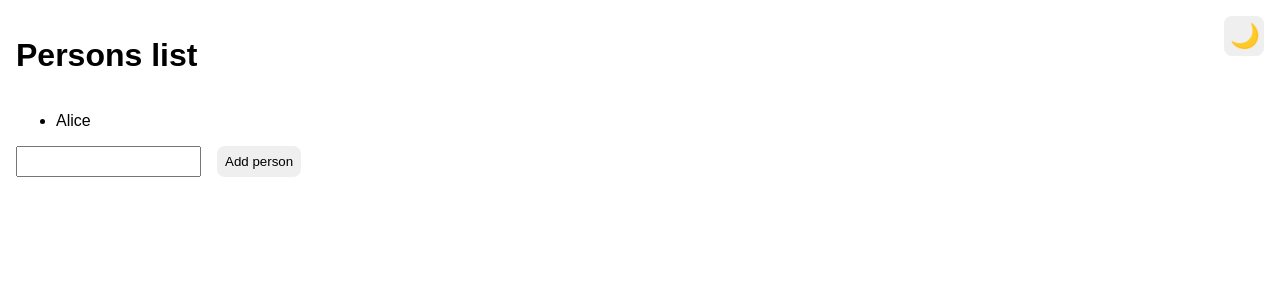
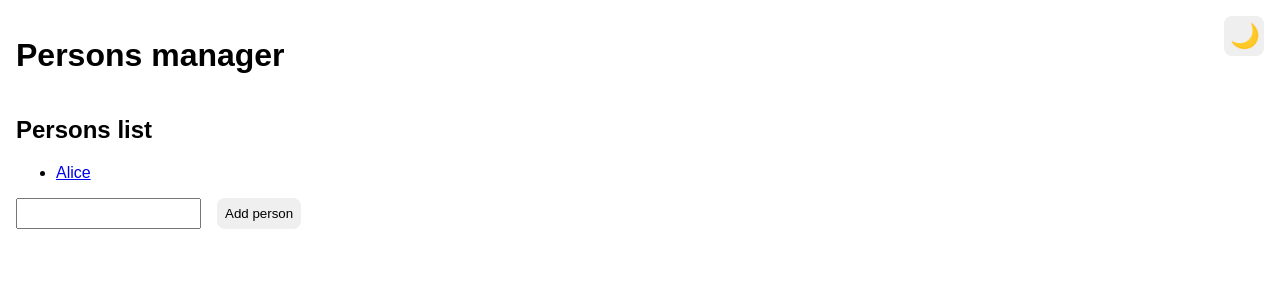
Before and after one commit to antoinechassagne/react-introduction, a React (Vite) app: page / in a window 1280 px wide. Shown: the top 300 px of the page. Built offline with nearby package versions, Linux system fonts and the light colour scheme.

Commit message:
feat: add pages

```diff
--- a/package.json
+++ b/package.json
@@ -10,7 +10,8 @@
   },
   "dependencies": {
     "react": "19.0.0",
-    "react-dom": "19.0.0"
+    "react-dom": "19.0.0",
+    "react-router": "^7.5.0"
   },
   "devDependencies": {
     "@types/react": "19.0.12",
--- a/src/App.jsx
+++ b/src/App.jsx
@@ -1,37 +1,31 @@
-import { useState, useEffect } from 'react';
+import { BrowserRouter, Routes, Route } from 'react-router';
 
 import { ThemeProvider } from './contexts/Theme';
+import { PersonsProvider } from './contexts/Persons';
 import Title from './components/Title';
-import PersonsList from './components/PersonsList';
-import AddPersonForm from './components/AddPersonForm';
 import ThemeToggler from './components/ThemeToggler';
 import Page from './components/Page';
+import Home from './pages/Home';
+import Person from './pages/Person';
 
 const App = () => {
-  const [persons, setPersons] = useState([
-    { id: crypto.randomUUID(), name: 'Alice' }
-  ]);
-
-  useEffect(() => {
-    console.log('State persons: ', persons);
-  }, [persons]);
-
-  const addPerson = (form) => {
-    const person = { id: crypto.randomUUID(), ...form };
-    setPersons([...persons, person]);
-  }
-
   return (
     <ThemeProvider>
-      <Page>
-        <header>
-          <Title>Persons list</Title>
-          <ThemeToggler />
-        </header>
-        <PersonsList persons={persons} />
-        <AddPersonForm onSubmit={addPerson} />
-      </Page>
-    </ThemeProvider>
+      <PersonsProvider>
+        <Page>
+          <header>
+            <Title>Persons manager</Title>
+            <ThemeToggler />
+          </header>
+          <BrowserRouter>
+            <Routes>
+              <Route path="/" element={<Home />} />
+              <Route path="/persons/:personId" element={<Person />} />
+            </Routes>
+          </BrowserRouter>
+        </Page>
+      </PersonsProvider>
+    </ThemeProvider >
   )
 }
 
--- a/src/components/PersonsList.jsx
+++ b/src/components/PersonsList.jsx
@@ -1,3 +1,5 @@
+import { Link } from 'react-router';
+
 const PersonsList = ({ persons }) => {
   if (!persons.length) {
     return <p>Aucune personne trouvée.</p>;
@@ -5,7 +7,11 @@ const PersonsList = ({ persons }) => {
   return (
     <ul>
       {persons.map((person, index) => (
-        <li key={index}>{person.name}</li>
+        <li key={index}>
+          <Link to={`/persons/${person.id}`}>
+            {person.name}
+          </Link>
+        </li>
       ))}
     </ul>
   );
--- /dev/null
+++ b/src/contexts/Persons.jsx
@@ -0,0 +1,25 @@
+import { createContext, useState, useContext, useEffect } from 'react';
+
+export const PersonsContext = createContext({ theme: 'light' });
+export const usePersons = () => useContext(PersonsContext);
+
+export const PersonsProvider = ({ children }) => {
+  const [persons, setPersons] = useState([
+    { id: crypto.randomUUID(), name: 'Alice' }
+  ]);
+
+  const addPerson = (form) => {
+    const person = { id: crypto.randomUUID(), ...form };
+    setPersons([...persons, person]);
+  }
+
+  useEffect(() => {
+    console.log('State persons: ', persons);
+  }, [persons]);
+
+  return (
+    <PersonsContext.Provider value={{ persons, addPerson }}>
+      {children}
+    </PersonsContext.Provider>
+  );
+}
--- /dev/null
+++ b/src/pages/Home.jsx
@@ -0,0 +1,18 @@
+import { usePersons } from "../contexts/Persons";
+import PersonsList from "../components/PersonsList";
+import AddPersonForm from "../components/AddPersonForm";
+
+const Home = () => {
+  const { persons, addPerson } = usePersons();
+
+  console.log(persons);
+  return (
+    <>
+      <h2>Persons list</h2>
+      <PersonsList persons={persons} />
+      <AddPersonForm onSubmit={addPerson} />
+    </>
+  );
+}
+
+export default Home;
--- /dev/null
+++ b/src/pages/Person.jsx
@@ -0,0 +1,23 @@
+import { useParams } from 'react-router';
+import { usePersons } from '../contexts/Persons';
+import Title from '../components/Title';
+
+const Person = () => {
+  const { personId } = useParams();
+  const { persons } = usePersons();
+
+  const person = persons.find((person) => person.id === personId);
+
+  if (!person) {
+    return <p>Person not found.</p>;
+  }
+
+  return (
+    <>
+      <h2>{person.name}</h2>
+      <p>ID: {person.id}</p>
+    </>
+  );
+}
+
+export default Person;
```
Also changed, not shown: 1 other file (tests, documents, lock files or other folders).
